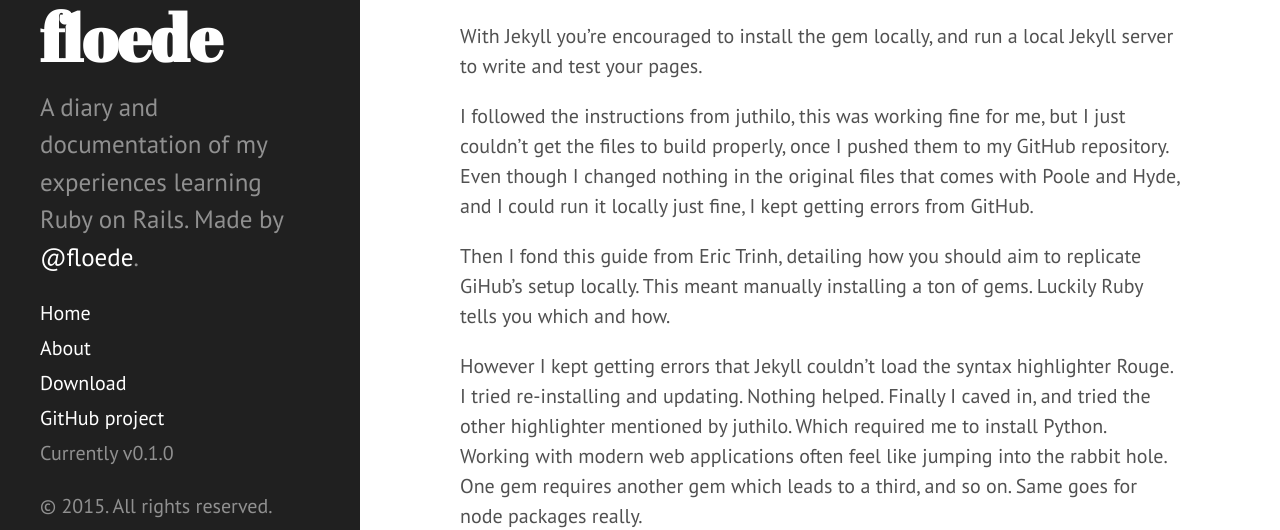
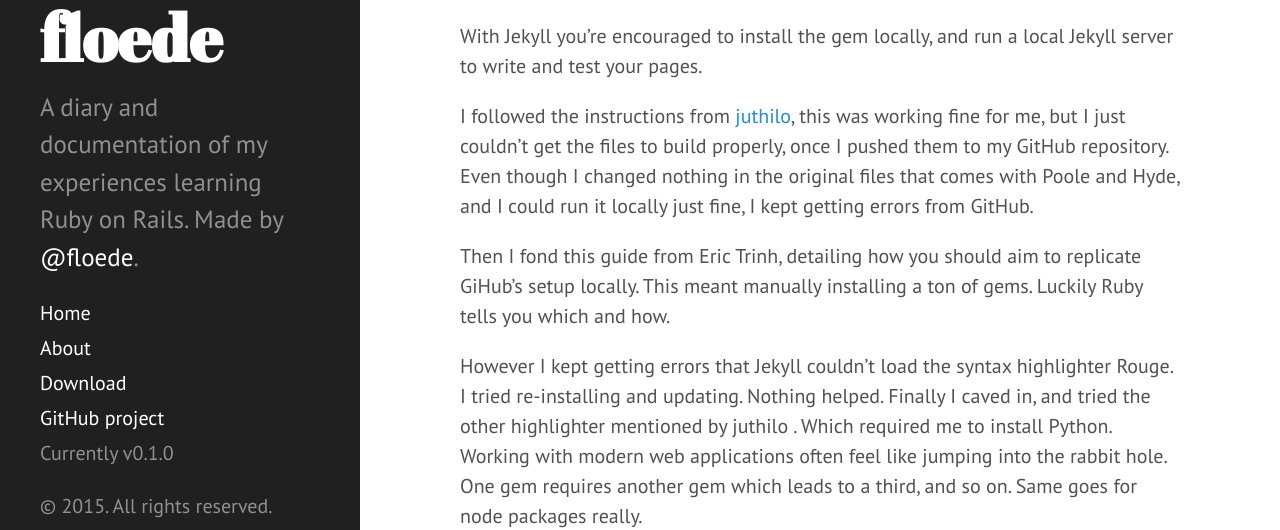
Before and after one commit to floede/folio-jekyll, a Jekyll site: the page built from _posts/2015-01-09-solving-jekyll-on-windows.md, in a window 1280 px wide and 900 px high. Shown: the part 339-869 px from the top of the window. Built offline with Jekyll 4.4.1, drawn with Linux system fonts in a browser that asks for light colours; Markdown is read by kramdown in place of the engine named in the settings; part of the change alters nothing that is shown.

```diff
--- a/_posts/2015-01-09-solving-jekyll-on-windows.md
+++ b/_posts/2015-01-09-solving-jekyll-on-windows.md
@@ -10,12 +10,12 @@ But setting up this very blog couldn't require much I thought. I was so wrong.
 
 With Jekyll you're encouraged to install the gem locally, and run a local Jekyll server to write and test your pages.
 
-I followed the instructions from juthilo, this was working fine for me, but I just couldn't get the files to build properly, once I pushed them to my GitHub repository. Even though I changed nothing in the original files that comes with Poole and Hyde, and I could run it locally just fine, I kept getting errors from GitHub.
+I followed the instructions from [juthilo](http://jekyll-windows.juthilo.com/), this was working fine for me, but I just couldn't get the files to build properly, once I pushed them to my GitHub repository. Even though I changed nothing in the original files that comes with Poole and Hyde, and I could run it locally just fine, I kept getting errors from GitHub.
 
 Then I fond this guide from Eric Trinh, detailing how you should aim to replicate GiHub's setup locally. This meant manually installing a ton of gems. Luckily Ruby tells you which and how.
 
-However I kept getting errors that Jekyll couldn't load the syntax highlighter Rouge. I tried re-installing and updating. Nothing helped.
-Finally I caved in, and tried the other highlighter mentioned by juthilo. Which required me to install Python. Working with modern web applications often feel like jumping into the rabbit hole. One gem requires another gem which leads to a third, and so on. Same goes for node packages really.
+However I kept getting errors that Jekyll couldn't load the syntax highlighter Rouge. I tried  re-installing and updating. Nothing helped.
+Finally I caved in, and tried the other highlighter mentioned by juthilo  . Which required me to install Python. Working with modern web applications often feel like jumping into the rabbit hole. One gem requires another gem which leads to a third, and so on. Same goes for node packages really.
 
 But after installing Python, and switching to Pygments, I was finally able to maket work. And you're able to read this.
 
```
